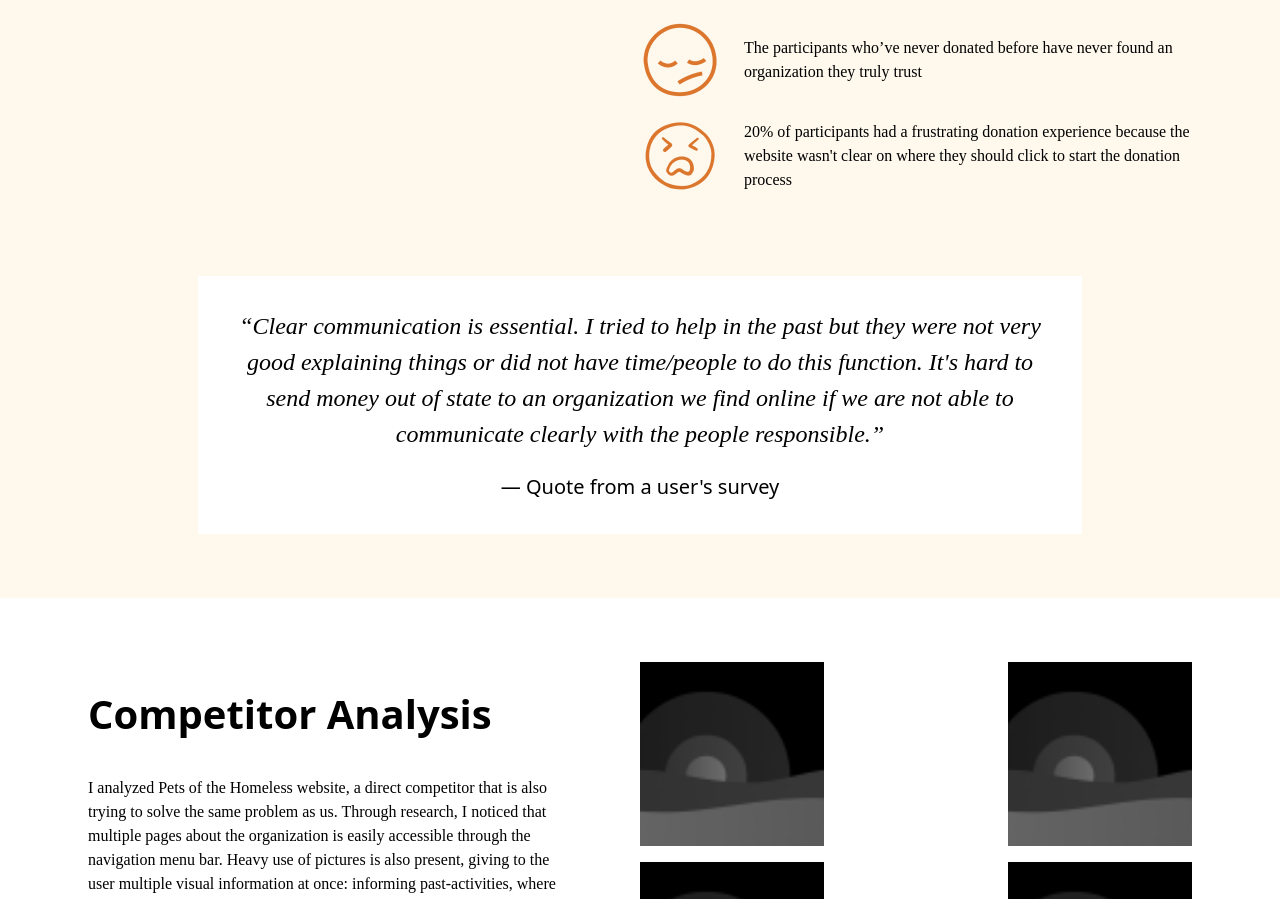
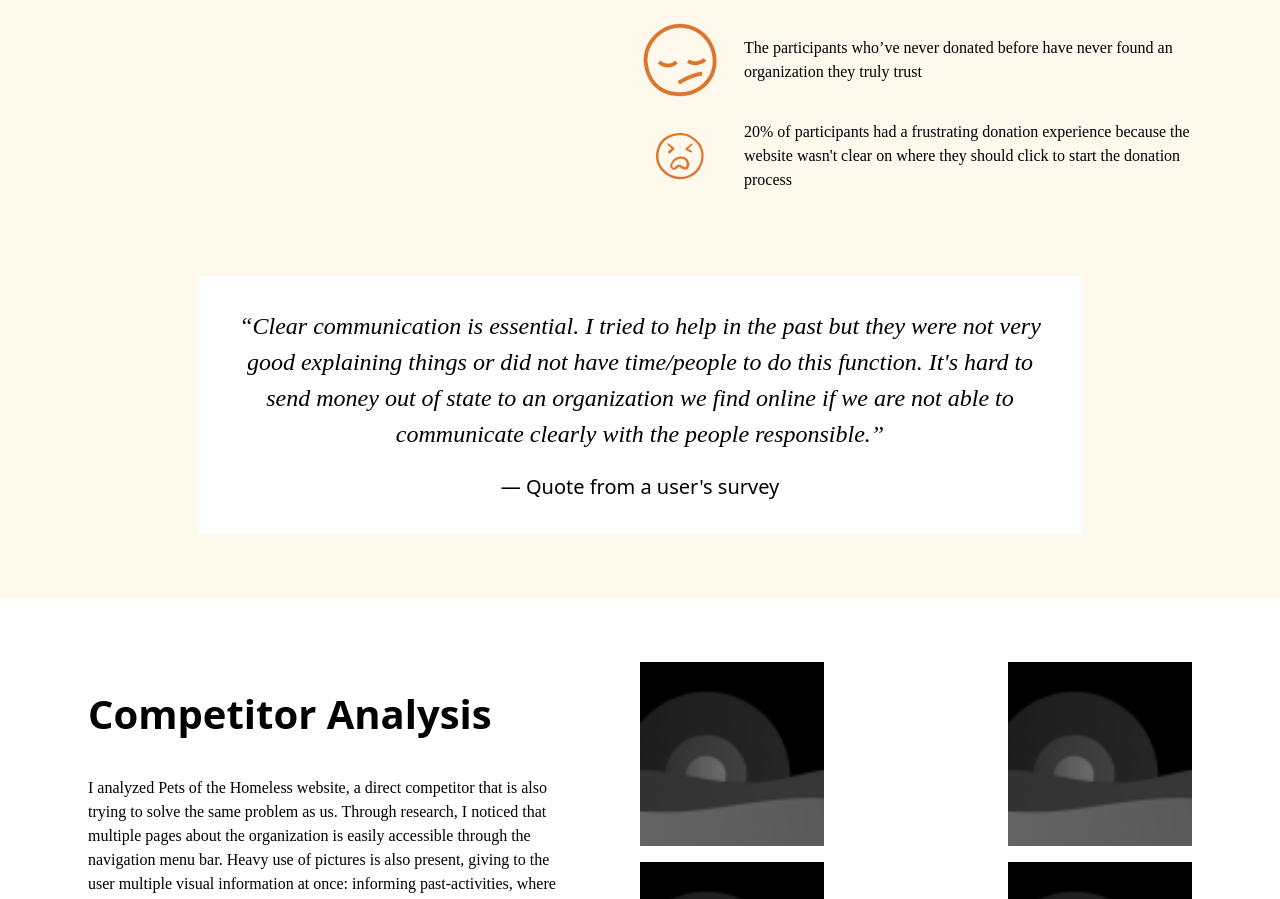
Before and after one commit to gustxyz/andressa-portfolio, a Next.js app: page /my-work/seattle-dogs in a window 1280 px wide. Shown: the part 2639-3538 px from the top of the page. Built offline with nearby package versions, Linux system fonts and the light colour scheme.

Commit message:
change_emoji

```diff
--- a/app/my-work/seattle-dogs/page.tsx
+++ b/app/my-work/seattle-dogs/page.tsx
@@ -124,7 +124,7 @@ const researchItems: ResearchItem[] = [
       "The participants who’ve never donated before have never found an organization they truly trust",
   },
   {
-    imgPath: "/images/emoji_frustraded.png",
+    imgPath: "/images/frustraded-emoji.png",
     description:
       "20% of participants had a frustrating donation experience because the website wasn't clear on where they should click to start the donation process",
   },
```
Also changed, not shown: public/images/frustraded-emoji.png (added).
